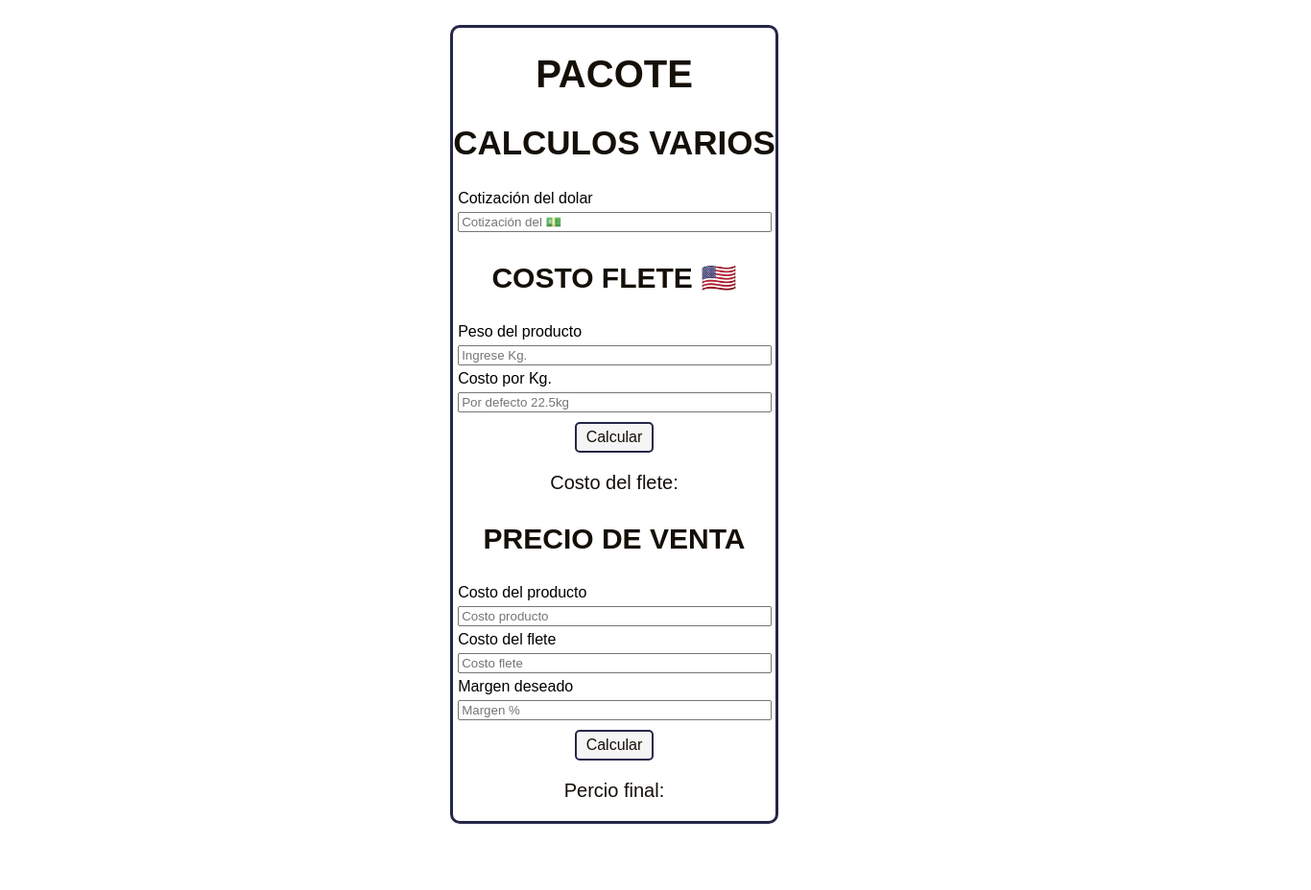
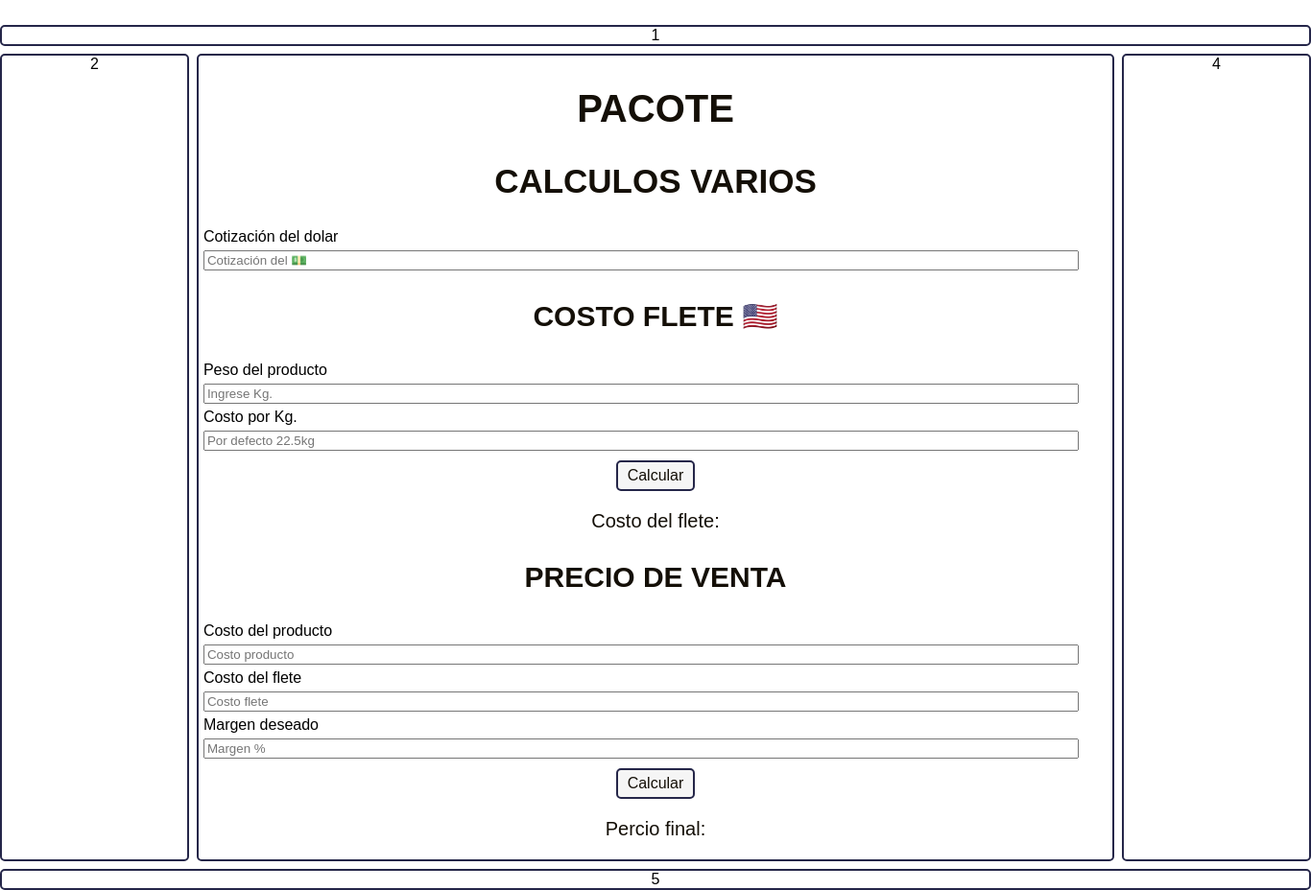
Before and after one commit to Dorir/pacote.github.io, a plain HTML site: page index.html in a window 1280 px wide. Shown: the whole page at 96% size, 1366 px wide, since content can reach past the window. Before the commit the page ends 859 px from the top, so only its background shows below. Drawn offline with Linux system fonts and the light colour scheme.

Commit message:
Add files via upload

```diff
--- a/index.html
+++ b/index.html
@@ -7,9 +7,12 @@
         <link rel="stylesheet" href="style.css">
         <script src="script.js" defer></script>
     </head>
-
     <body>
         <div id="contenedor">
+            <section class="layout">
+                <div class="header">1</div>
+                <div class="leftSide">2</div>
+                <div class="body">
                     <div id="pacote">
                         <h1>Pacote</h1>
                         <h2>Calculos varios</h2>
@@ -36,8 +39,12 @@
                         <button id="calcularPrecio" class="boton calculos" >Calcular</button>
                         <p class="item resultado" id="precioF" type="number">Percio final: </p>
                     </div>
-
+                </div>
+                <div class="rightSide">4</div>
+                <div class="footer">5</div>
+            </section>
         </div>
     </body>
 
+
 </html>
--- a/style.css
+++ b/style.css
@@ -1,57 +1,40 @@
-/*
-.color1 {color: #140f07;}
-.color2 {color: #252649;}
-.color3 {color: #595ba3;}
-.color4 {color: #989afa;}
-.color5 {color: #ebe6f6;}
-*/
+.layout {
+    width: 1366px;
+    height: 768px;
 
+    display: grid;
+    grid:
+      "header header header" auto
+      "leftSide body rightSide" 1fr
+      "footer footer footer" auto
+      / auto 70% auto;
+    gap: 8px;
+  }
 
-#contenedor{
-    border: 3px solid #252649;
-    border-radius: 10px;
-    width: fit-content;
-    height: fit-content;
-    text-align: center; /*alinear o centrar */
-    position: absolute; /*?*/
-    inset: 0;           /*?*/
-    margin: auto;
-    margin-top: 2%;
-    font-weight: normal;
-    font-family: Arial;
-    box-shadow: 0 14px 28px rgba(0,0,0,0.25),
-
+  .header {
+    grid-area: header;
+    border: 2px solid #252649;
+    border-radius: 5px;
 }
-.contenedor{
-    overflow-y: auto;
-    overflow: hidden;
-
+  .leftSide {
+    grid-area: leftSide;
+    border: 2px solid #252649;
+    border-radius: 5px;
 }
-h1 {
-    color: #140f07;
-    font-size: 40px;
-    text-transform: uppercase;
-  }
-h2 {
-    color: #140f07;
-    font-size: 35px;
-    text-transform: uppercase;
+  .body {
+    grid-area: body;
+    border: 2px solid #252649;
+    border-radius: 5px;
 }
-h3 {
-    color: #140f07;
-    font-size: 30px;
-    text-transform: uppercase;
+  .rightSide {
+    grid-area: rightSide;
+    border: 2px solid #252649;
+    border-radius: 5px;
 }
-
-label,input{
-    display: block;
-    text-align: left;
-    margin: 5px;
-    width: 95%;
-}
-
-.entradas{
-    text-align: left;
+  .footer {
+    grid-area: footer;
+    border: 2px solid #252649;
+    border-radius: 5px;
 }
 
 .boton {
@@ -88,3 +71,50 @@ label,input{
 
 
 }
+
+
+#contenedor{
+    /*border: 3px solid #252649;*/
+    /*border-radius: 10px; */
+    width: fit-content;
+    height: fit-content;
+    text-align: center; /*alinear o centrar */
+    position: absolute; /*?*/
+    inset: 0;           /*?*/
+    margin: auto;
+    margin-top: 2%;
+    font-weight: normal;
+    font-family: Arial;
+    box-shadow: 0 14px 28px rgba(0,0,0,0.25),
+
+}
+/*.contenedor{
+    overflow-y: auto;
+    overflow: hidden;
+}*/
+h1 {
+    color: #140f07;
+    font-size: 40px;
+    text-transform: uppercase;
+  }
+h2 {
+    color: #140f07;
+    font-size: 35px;
+    text-transform: uppercase;
+}
+h3 {
+    color: #140f07;
+    font-size: 30px;
+    text-transform: uppercase;
+}
+
+label,input{
+    display: block;
+    text-align: left;
+    margin: 5px;
+    width: 95%;
+}
+
+.entradas{
+    text-align: left;
+}
```
Lines whose indentation alone changed are shown as unchanged.
